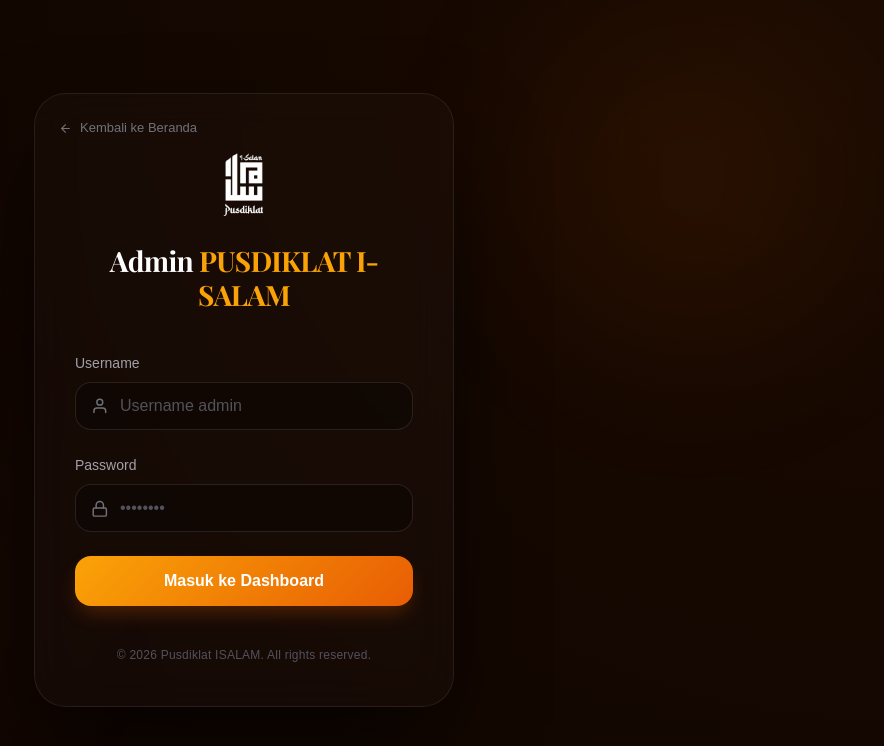
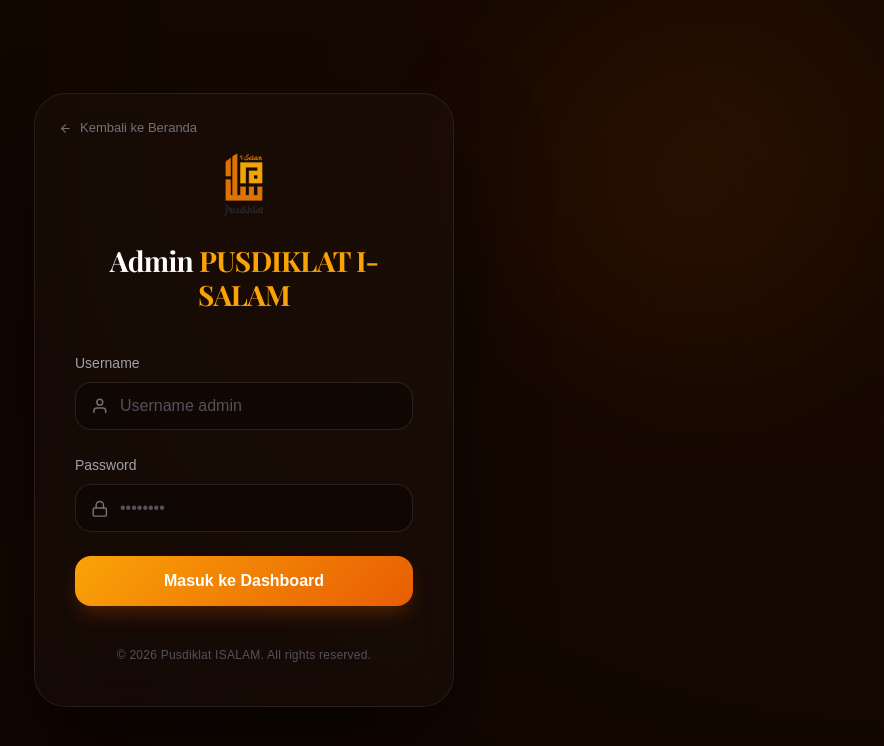
Before and after one commit to gazfath12/pkbm-isalam, a Next.js app: page /admin in a window 1280 px wide. Shown: the top 746 px of the page, without its empty margins (396-1280 px from the left). Built offline with nearby package versions, Linux system fonts and the light colour scheme; no server answers; a web font is replaced by a local one.

Commit message:
style: change PUSDIKLAT logo text color to white

```diff
--- a/src/app/admin/admin.module.css
+++ b/src/app/admin/admin.module.css
@@ -716,8 +716,3 @@
     flex-direction: column;
   }
 }
-
-.logoImg {
-  filter: brightness(0) invert(1);
-  object-fit: contain;
-}
--- a/src/app/admin/page.tsx
+++ b/src/app/admin/page.tsx
@@ -27,7 +27,7 @@ export default function AdminLogin() {
             alt="Pusdiklat ISALAM Logo"
             width={70}
             height={70}
-            className={styles.logoImg}
+            style={{ objectFit: "contain" }}
           />
         </div>
 
--- a/src/components/Footer/Footer.module.css
+++ b/src/components/Footer/Footer.module.css
@@ -40,7 +40,7 @@
   font-family: var(--font-serif);
   font-size: var(--text-xl);
   font-weight: 700;
-  color: #ffffff;
+  color: var(--color-accent);
 }
 
 .footerLogoSub {
--- a/src/components/Navbar/Navbar.module.css
+++ b/src/components/Navbar/Navbar.module.css
@@ -51,7 +51,6 @@
   width: 52px;
   height: 52px;
   object-fit: contain;
-  filter: brightness(0) invert(1); /* Forces whole logo to white for dark theme */
 }
 
 .logoTextWrap {
--- a/src/components/Preloader/Preloader.module.css
+++ b/src/components/Preloader/Preloader.module.css
@@ -27,7 +27,6 @@
 
 .logo {
   object-fit: contain;
-  filter: brightness(0) invert(1); /* Forces logo to white */
   /* Add a subtle pulse to the logo itself */
   animation: pulse 2s cubic-bezier(0.4, 0, 0.6, 1) infinite;
 }
```
Also changed, not shown: check-db.ts (deleted, +0 -15 lines), scratch/check-db.ts (deleted, +0 -13 lines).
